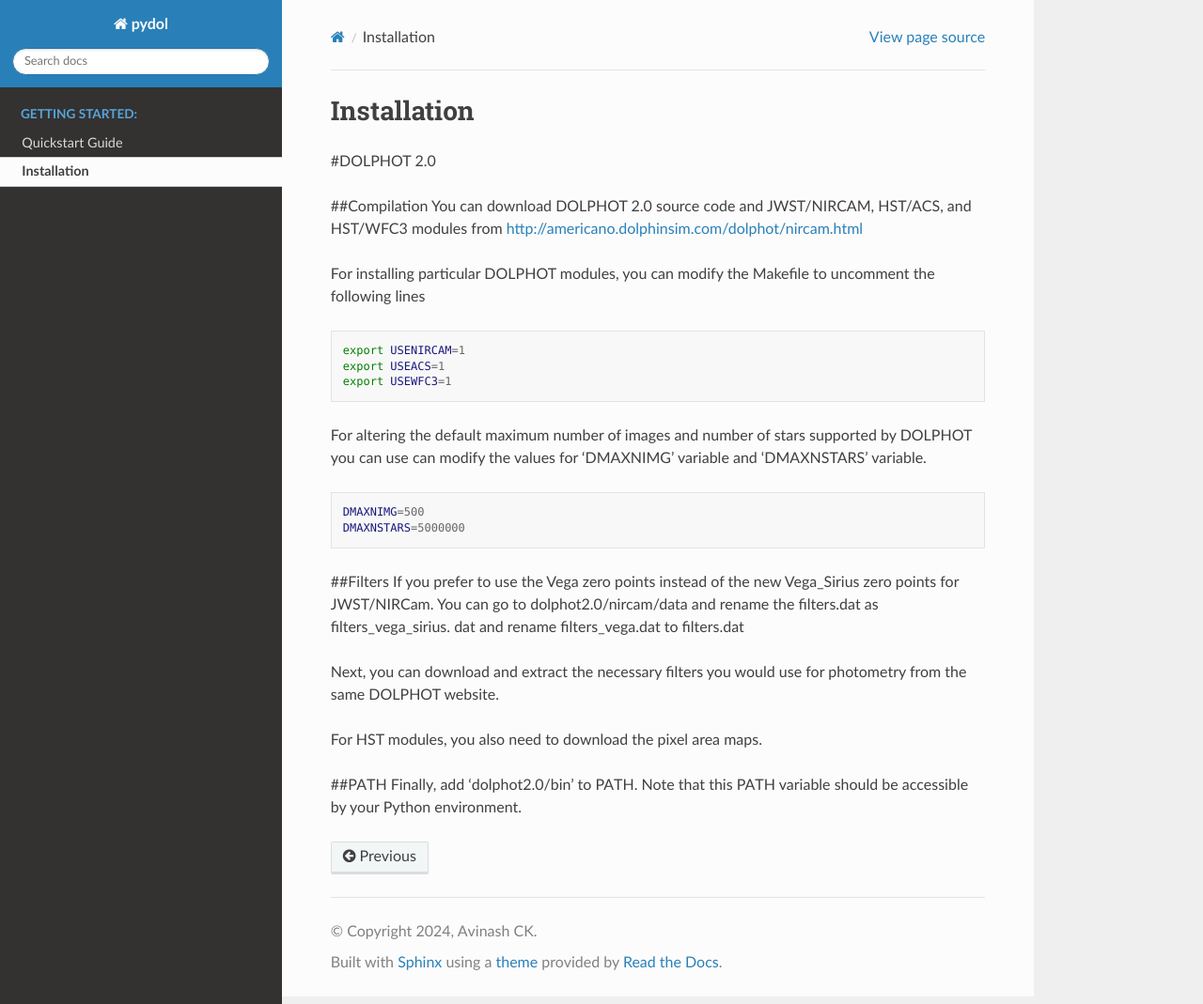
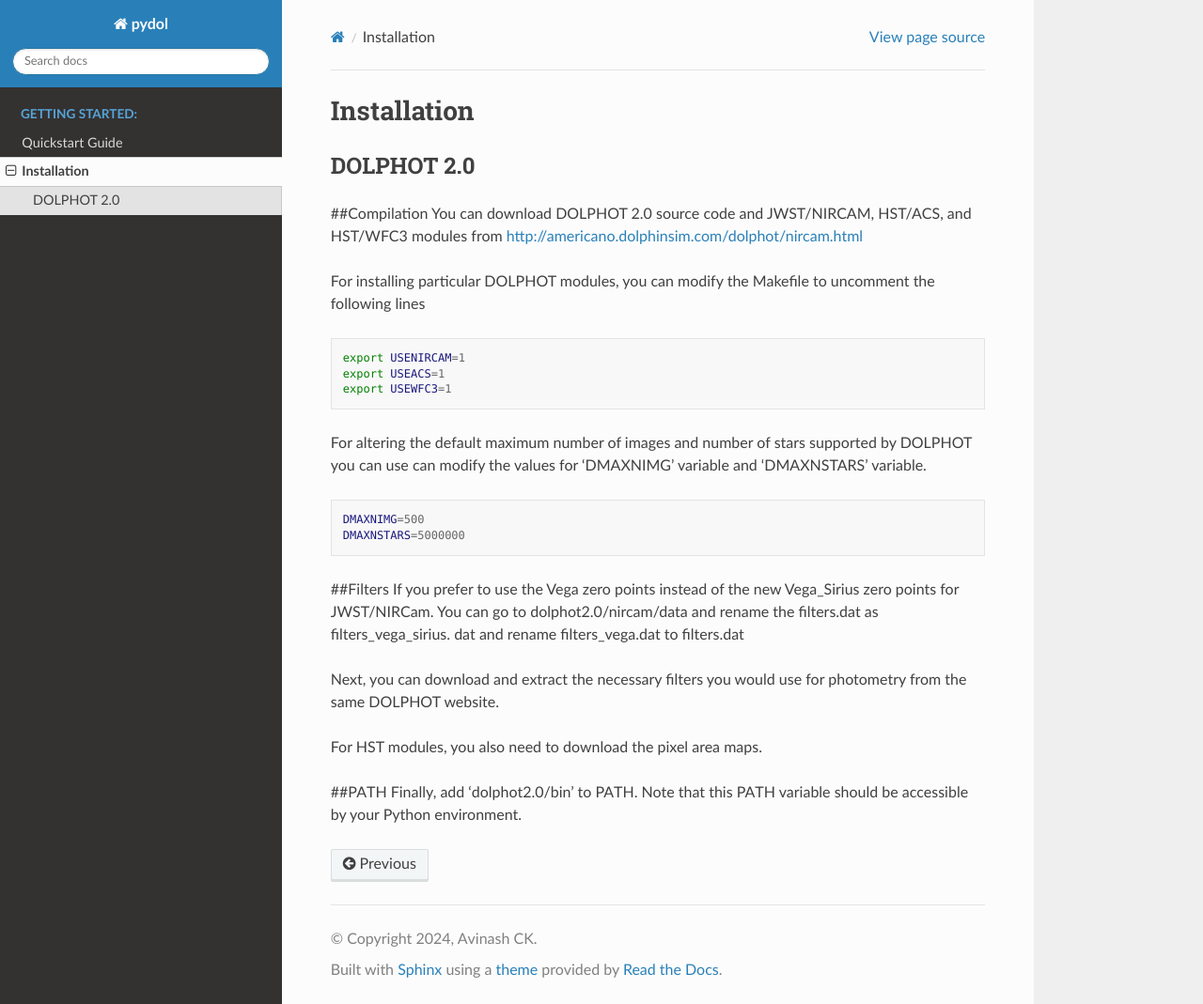
Before and after one commit to Jack3690/pydol, a Sphinx documentation site: the page built from docs/source/installation.rst, in a window 1280 px wide and 1069 px high. Shown: the whole window at 94% size. Built offline with Sphinx 7.4.7 and the Read the Docs theme 3.1.0, drawn with Linux system fonts in a browser that asks for light colours.

Commit message:
Update installation.rst

```diff
--- a/docs/source/installation.rst
+++ b/docs/source/installation.rst
@@ -3,7 +3,8 @@ Installation
 ====================
 
 
-#DOLPHOT 2.0
+DOLPHOT 2.0
+###########
 
 ##Compilation
 You can download DOLPHOT 2.0 source code and JWST/NIRCAM, HST/ACS, and HST/WFC3 modules from http://americano.dolphinsim.com/dolphot/nircam.html
```
